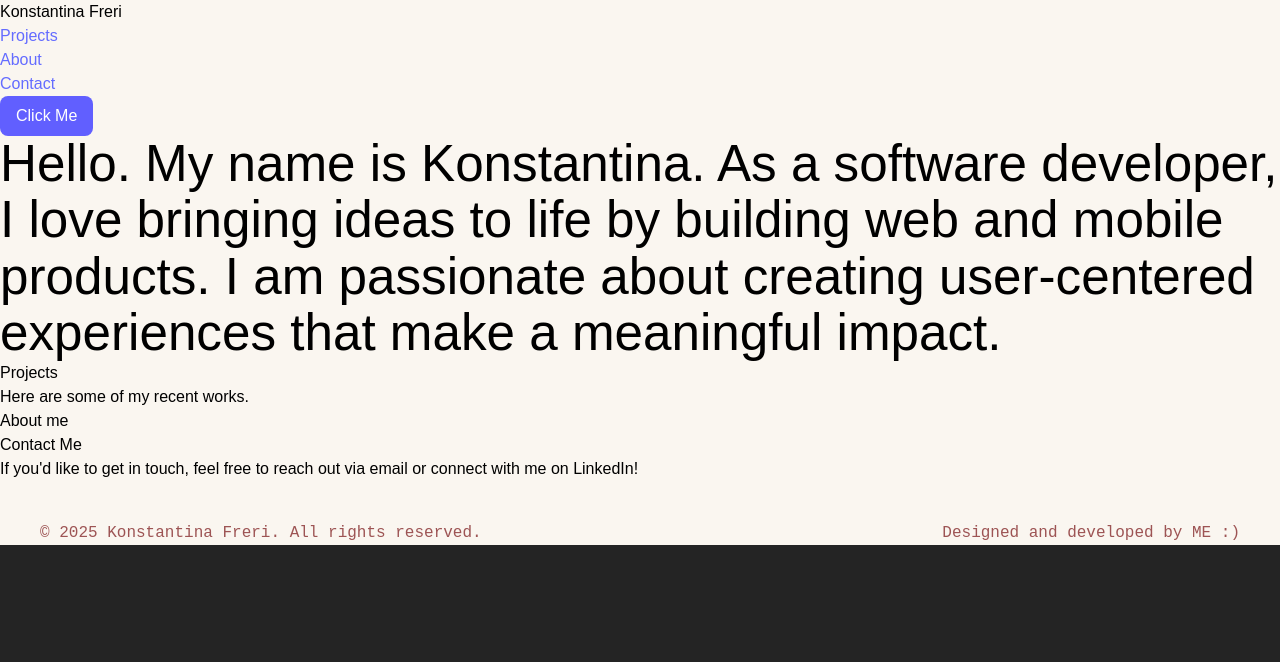
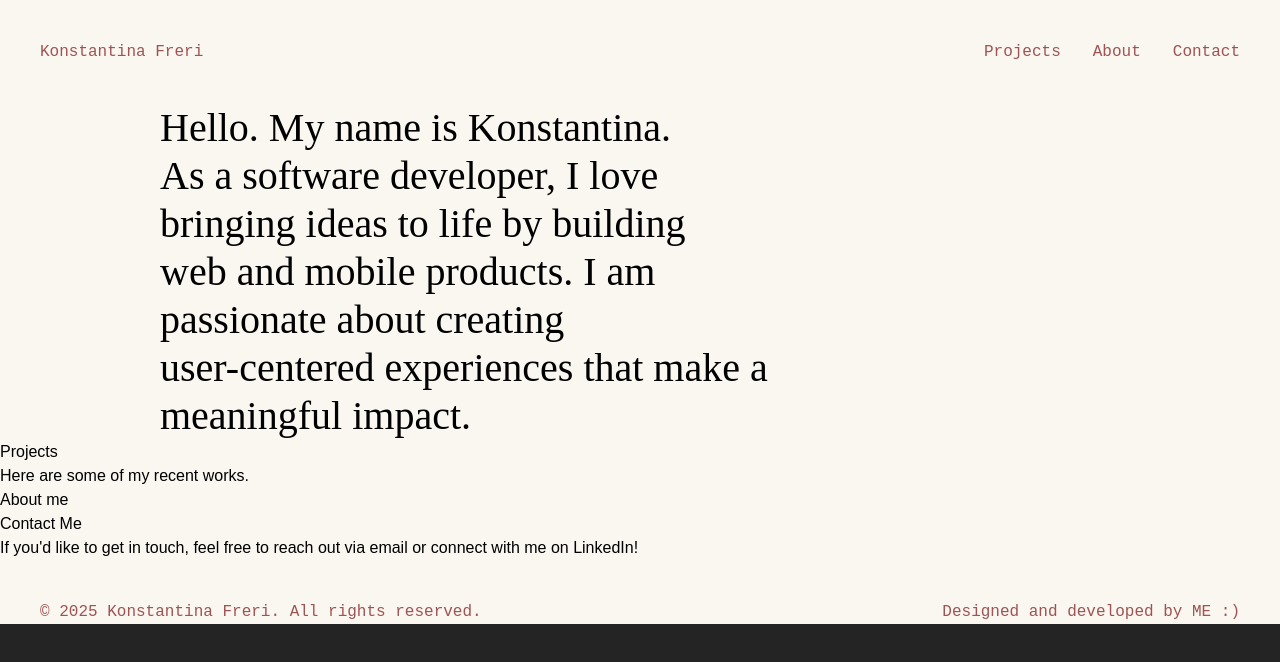
Before and after one commit to ntina10/portfolio, a React (Vite) app: page / in a window 1280 px wide. Shown: the top 662 px of the page. Built offline with nearby package versions, Linux system fonts and the light colour scheme.

Commit message:
about me with hover effects

```diff
--- a/package.json
+++ b/package.json
@@ -13,6 +13,7 @@
     "@fontsource/chivo-mono": "^5.2.8",
     "@fontsource/lustria": "^5.2.8",
     "@tailwindcss/vite": "^4.1.13",
+    "framer-motion": "^12.23.13",
     "react": "^19.1.1",
     "react-dom": "^19.1.1"
   },
--- a/src/App.css
+++ b/src/App.css
@@ -1,3 +1,20 @@
+/* Intro */
+
+h1 {
+  font-family: 'Lustria', serif;
+  font-size: 2.5em;
+  line-height: 1.2;
+  font-weight: 300;
+  max-width: 60%;
+}
+
+/* Navbar */
+
+nav {
+  font-family: 'Chivo Mono', monospace;
+  color: #9d5454;
+}
+
 /* Footer */
 
 footer {
--- a/src/App.tsx
+++ b/src/App.tsx
@@ -13,9 +13,9 @@ function App() {
       <header>
         <Navbar />
       </header>
-      <button className="bg-indigo-500 text-white py-2 px-4 rounded-lg hover:bg-indigo-600">
+      {/* <button className="bg-indigo-500 text-white py-2 px-4 rounded-lg hover:bg-indigo-600">
   Click Me
-</button>
+</button> */}
       <main>
         <Intro />
         <Projects />
--- /dev/null
+++ b/src/assets/data.json
@@ -0,0 +1,26 @@
+{
+  "ideas_to_life": {
+    "path": "M77.594 3.44059C66.9602 3.57825 56.1336 4.59386 50.7154 5.29359C45.2062 6.00508 34.6265 7.81212 29.7165 9.27521C24.483 10.8347 19.8342 12.4312 12.5638 17.0864C9.2559 19.2044 4.8813 25.1833 3.46638 29C0.776275 36.2566 3.27796 44.3096 7.00006 47.5C17.5 56.5 29.9012 59.2673 47.7146 62.8862C52.3165 63.8212 66.2443 64.6795 80.7598 66.1395C86.9981 66.7669 89.511 66.7735 98.5594 66.9477C106.156 67.0939 119.866 66.9154 129.044 66.639C142.497 66.234 149.383 65.3157 156.108 64.8672C166.046 64.2046 177.612 61.8265 182.317 60.9665C194.32 58.7725 204.207 55.5861 207.032 54.6121C220.567 49.945 225.5 36.5 220 27C212.668 14.3355 198.823 11.6476 185.746 8.85885C174.172 6.39056 167.682 5.65129 156.597 3.92234C143.294 1.84747 132.834 2.00263 119.303 2.00263C111.158 2.00263 101.727 2.00263 94.4398 3.37384C86.0436 4.95368 74.5539 7.06124 68.7196 11.3271",
+    "color": "#FF892F",
+    "viewBox": "0 0 225 69",
+    "height": "69"
+  },
+  "web_and_mobile": {
+    "path": "M2 12.958C2.40208 12.1508 4.22365 10.3262 6.45949 8.14365C7.46347 7.16361 9.84849 5.85908 11.1941 5.85908C14.1941 5.85908 15.4417 6.40369 17.2214 8.48634C19.6941 11.3801 21.9556 12.1873 24.6941 12.958C29.0233 14.1764 30.5945 11.7707 32.1941 9.46414C34.6941 5.85908 36.529 5.96265 37.6941 5.85908C40.0923 5.6459 43.4147 11.6847 45.8547 12.958C48.2689 14.2179 52.5849 14.5762 55.392 11.042C57.6941 8.14365 60.1265 3.53453 63.4185 3.11302C67.1941 2.62959 69.6941 6.62959 71.1891 8.07816C73.1505 9.97867 76.0427 11.4048 80.6941 10.6296C83.6941 10.1296 86.2507 7.96368 89.0559 5.85908C92.6941 3.12961 93.3418 2.014 98.1897 2.54797C101.434 2.90536 103.624 5.84233 106.368 7.41868C109.507 9.2213 113.865 8.69347 117.184 8.03704C120.061 7.46793 124.154 4.24905 126.694 3.12961C128.11 2.50559 129.246 1.67729 132.694 2.12964C137.33 2.73778 141.358 8.55589 143.694 9.62964C146.13 10.749 148.6 9.7063 151.194 8.03704C154.112 6.15901 156.193 2.90437 160.194 2.54797C164.662 2.14999 166.58 4.95916 167.694 6.62964C169.694 9.62964 172.265 11.9345 175.107 12.6016C177.465 13.1551 179.581 12.1508 180.747 11.138C182.946 9.22621 184.553 6.97548 186.636 5.09603C189.468 2.54122 192.552 2.01172 195.194 3.12964C197.916 4.2812 200.299 6.59199 202.194 9.12964C203.694 11.138 207.277 12.0442 208.405 11.8431C209.534 11.6421 210.237 11.24 212.485 10.2165",
+    "color": "#4499FB",
+    "viewBox": "0 0 215 16",
+    "height": "16"
+  },
+  "user_centered": {
+    "path": "M2 24C2 12.9543 12.9543 2 24 2H254C265.046 2 276 12.9543 276 24V24C276 35.0457 265.046 46 254 46H24C12.9543 46 2 35.0457 2 24V24Z",
+    "color": "#FF0000",
+    "viewBox": "0 0 278 50",
+    "height": "50"
+  },
+  "meaningful": {
+    "path": "M2 9.09668C4.65713 9.09668 7.31586 9.09738 54.2422 10.2227C101.185 11.3483 192.362 13.5994 284.027 15.9189C285.132 15.9469 286.005 16.8655 285.977 17.9697C285.948 19.0735 285.031 19.9458 283.927 19.918C192.262 17.5985 101.087 15.3473 54.1465 14.2217C7.19034 13.0957 4.59583 13.0967 2 13.0967C0.895576 13.0967 0.000235503 12.201 0 11.0967C0 9.99211 0.895431 9.09668 2 9.09668ZM328.306 0C329.41 -0.00788665 330.313 0.880997 330.321 1.98535C330.329 3.08958 329.44 3.99143 328.336 4C226.653 4.75051 127.961 4.37511 78.2344 4.1875C28.5146 3.99992 27.7599 4 27.0146 4C25.9101 4 25.0146 3.10457 25.0146 2C25.0147 0.895454 25.9101 0 27.0146 0C27.7699 -3.00683e-08 28.538 -4.96055e-05 78.25 0.1875C127.977 0.375107 226.648 0.750325 328.306 0Z",
+    "color": "#86AC2E",
+    "viewBox": "0 0 331 20",
+    "height": "20"
+  }
+}
--- /dev/null
+++ b/src/components/HoverHighlight.tsx
@@ -0,0 +1,48 @@
+import { motion } from "framer-motion";
+import { useState } from "react";
+
+interface Path {
+  path: string;
+  color?: string;
+  height: string;
+  viewBox: string;
+}
+
+interface Props {
+  children: React.ReactNode;
+  pathData: Path;
+}
+
+export default function HoverHighlight(props: Props) {
+  const { children, pathData } = props;
+  const { path, color, height, viewBox } = pathData;
+
+  const [hovered, setHovered] = useState(false);
+
+  return (
+    <span
+      className="relative inline-block"
+      onMouseEnter={() => setHovered(true)}
+      onMouseLeave={() => setHovered(false)}
+    >
+      {children}
+      {/* Animated underline */}
+      <motion.svg
+        className="absolute left-0 -bottom-2 w-full"
+        height={height}
+        viewBox={viewBox}
+        preserveAspectRatio="none"
+      >
+        <motion.path
+          d={path}
+          stroke={color || "#4499FB"}
+          fill="none"
+          strokeWidth={4}
+          initial={{ pathLength: 0 }}
+          animate={{ pathLength: hovered ? 1 : 0 }}
+          transition={{ duration: 1, ease: "easeInOut" }}
+        />
+      </motion.svg>
+    </span>
+  );
+}
--- a/src/components/Intro.tsx
+++ b/src/components/Intro.tsx
@@ -1,8 +1,27 @@
-import react from "react";
+import HoverHighlight from "./HoverHighlight";
+import data from "../assets/data.json";
 
 const Intro = () => {
-    return(
-        <h1>Hello. My name is Konstantina. As a software developer, I love bringing ideas to life by building web and mobile products. I am passionate about creating user-centered experiences that make a meaningful impact.</h1>
-    );
-}
+  return (
+    <h1 className="intro pl-40">
+      Hello. My name is Konstantina. <br /> As a software developer, I love
+      bringing{" "}
+      <HoverHighlight pathData={data.ideas_to_life}>
+        ideas to life
+      </HoverHighlight>{" "}
+      by building{" "}
+      <HoverHighlight pathData={data.web_and_mobile}>
+        web and mobile
+      </HoverHighlight>{" "}
+      products. I am passionate about creating{" "}
+      <HoverHighlight pathData={data.user_centered}>
+        user-centered
+      </HoverHighlight>{" "}
+      experiences that make a{" "}
+      <HoverHighlight pathData={data.meaningful}>meaningful</HoverHighlight>{" "}
+      impact.
+    </h1>
+  );
+};
+
 export default Intro;
--- a/src/components/Navbar.tsx
+++ b/src/components/Navbar.tsx
@@ -2,12 +2,12 @@ import React from "react";
 
 const Navbar = () => {
     return (
-        <nav className="navbar">
+        <nav className="navbar flex justify-between items-center p-10">
             <div className="nav-home">
                 <p>Konstantina Freri</p>
             </div>
-            <div className="nav-links">
-                <ul>
+            <div className="nav-links ">
+                <ul className="flex justify-center items-center gap-8">
                     <li><a href="#projects">Projects</a></li>
                     <li><a href="#about">About</a></li>
                     <li><a href="#contact">Contact</a></li>
--- a/src/index.css
+++ b/src/index.css
@@ -17,11 +17,6 @@ html {
   scroll-behavior: smooth;
 }
 
-a {
-  font-weight: 500;
-  color: #646cff;
-  text-decoration: inherit;
-}
 a:hover {
   color: #535bf2;
 }
@@ -44,3 +39,28 @@ h1 {
 p {
   margin: 0;
 }
+
+
+.handdrawn path {
+  animation: draw 2s ease forwards;
+}
+
+@keyframes drawStroke {
+  to {
+    stroke-dashoffset: 0;
+  }
+}
+
+/* Base styles for the animated SVG stroke */
+.animate-stroke-drawing path,
+.animate-stroke-drawing line,
+.animate-stroke-drawing rect {
+  stroke-dasharray: var(--path-length);
+  /* Defined dynamically per SVG */
+  stroke-dashoffset: var(--path-length);
+  /* Start fully offset */
+  animation: drawStroke 1s cubic-bezier(0.25, 1, 0.5, 1) forwards;
+  /* Animate to 0 offset */
+  animation-delay: var(--animation-delay, 0s);
+  /* Optional delay */
+}
```
Also changed, not shown: 1 other file (tests, documents, lock files or other folders).
